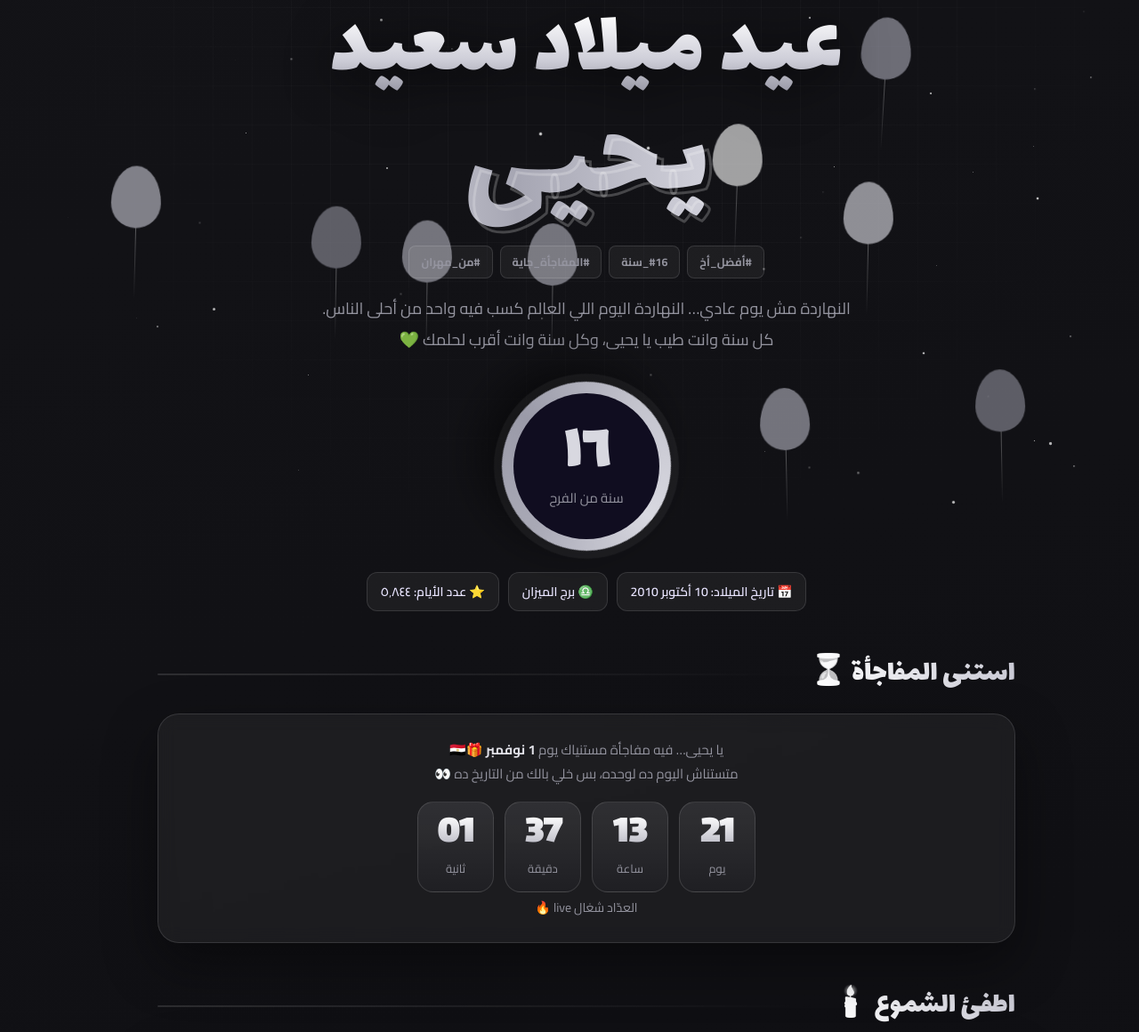
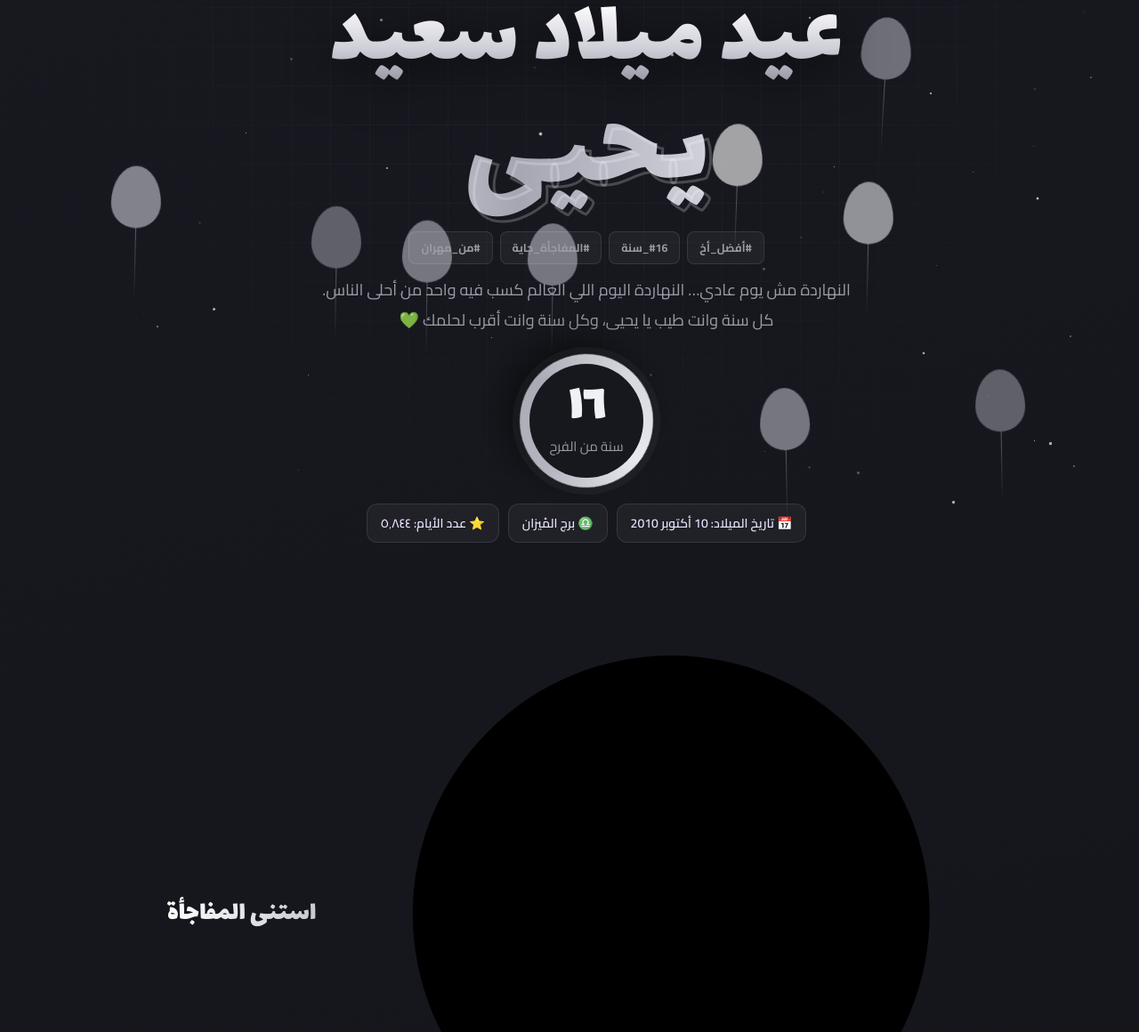
Before and after one commit to mahrangamalonly-dot/merodev, a plain HTML site: page yahya-birthday/index.html in a window 1280 px wide. Shown: the part 212-1372 px from the top of the page at 89% size. Drawn offline with Linux system fonts and the light colour scheme; no server answers.

```diff
--- a/yahya-birthday/index.html
+++ b/yahya-birthday/index.html
@@ -1,4 +1,4 @@
-<!DOCTYPE html>
+?<!DOCTYPE html>
 <html lang="ar" dir="rtl">
 <head>
 <meta charset="UTF-8">
@@ -9,19 +9,19 @@
 <link href="https://fonts.googleapis.com/css2?family=Lalezar&family=Cairo:wght@400;600;700;900&display=swap" rel="stylesheet">
 <style>
   :root{
-    --lime:#d8d8e0;
-    --cyan:#a9a9b6;
-    --pink:#c3c3cd;
-    --violet:#9a9aa8;
-    --amber:#e2e2e9;
-    --mint:#cbcbd6;
-    --orange:#8f8f9d;
-    --ink:#131317;
-    --ink2:#0c0c10;
-    --line:rgba(255,255,255,.12);
-    --card:rgba(255,255,255,.05);
-    --txt:#ececf1;
-    --muted:#94949f;
+    --lime:#e8e9ee;
+    --cyan:#b4b5bf;
+    --pink:#d6d7dd;
+    --violet:#a9aab4;
+    --amber:#f0f1f5;
+    --mint:#dcdee4;
+    --orange:#90919b;
+    --ink:#181920;
+    --ink2:#101116;
+    --line:rgba(255,255,255,.10);
+    --card:rgba(255,255,255,.045);
+    --txt:#e9eaee;
+    --muted:#9a9ca6;
   }
   *{margin:0;padding:0;box-sizing:border-box}
   html{scroll-behavior:smooth}
@@ -29,10 +29,10 @@
     font-family:'Cairo',system-ui,sans-serif;
     color:var(--txt);
     background:
-      radial-gradient(900px 620px at 85% -8%, rgba(255,255,255,.09), transparent 62%),
-      radial-gradient(820px 620px at 0% 100%, rgba(190,190,210,.13), transparent 60%),
-      radial-gradient(700px 520px at 60% 55%, rgba(130,130,150,.12), transparent 65%),
-      linear-gradient(165deg,var(--ink),var(--ink2) 55%,#08080b);
+      radial-gradient(900px 620px at 85% -8%, rgba(255,255,255,.06), transparent 62%),
+      radial-gradient(820px 620px at 0% 100%, rgba(190,192,205,.10), transparent 60%),
+      radial-gradient(700px 520px at 60% 55%, rgba(140,142,158,.08), transparent 65%),
+      linear-gradient(165deg,var(--ink),var(--ink2) 55%,#0c0d11);
     min-height:100vh;overflow-x:hidden;position:relative;
   }
   /* grid + noise overlay */
@@ -54,7 +54,7 @@
   .balloon::after{content:"";position:absolute;top:100%;left:50%;width:1px;height:80px;background:linear-gradient(rgba(255,255,255,.5),transparent)}
   @keyframes floatUp{0%{transform:translateY(0) rotate(-4deg)}100%{transform:translateY(-125vh) rotate(7deg)}}
 
-  .wrap{position:relative;z-index:2;max-width:1000px;margin:0 auto;padding:0 18px 70px}
+  .wrap{position:relative;z-index:2;max-width:1000px;margin:0 auto;padding:0 18px 50px}
 
   /* ================= MARQUEE ================= */
   .marquee{
@@ -69,7 +69,7 @@
   @keyframes scroll{from{transform:translateX(0)}to{transform:translateX(50%)}}
 
   /* ================= HERO ================= */
-  .hero{text-align:center;padding:52px 6px 0}
+  .hero{text-align:center;padding:30px 6px 0}
   .sticker{
     display:inline-flex;align-items:center;gap:8px;padding:7px 16px;border-radius:999px;
     background:rgba(255,255,255,.07);border:1px solid rgba(255,255,255,.2);
@@ -77,7 +77,7 @@
     transform:rotate(-2deg);
   }
   .hero h1{
-    margin:20px 0 4px;font-family:'Lalezar',sans-serif;font-weight:400;
+    margin:14px 0 2px;font-family:'Lalezar',sans-serif;font-weight:400;
     font-size:clamp(44px,10vw,104px);line-height:1.05;letter-spacing:.5px;
     background:linear-gradient(180deg,#ffffff 10%,#cfcfd9 58%,#8b8b99 100%);
     -webkit-background-clip:text;background-clip:text;color:transparent;
@@ -94,46 +94,46 @@
     content:"يحيى";position:absolute;inset:0;-webkit-text-stroke:3px rgba(255,255,255,.22);
     color:transparent;z-index:-1;transform:translate(6px,6px);
   }
-  .tags{display:flex;gap:8px;flex-wrap:wrap;justify-content:center;margin:18px 0 6px}
+  .tags{display:flex;gap:8px;flex-wrap:wrap;justify-content:center;margin:14px 0 4px}
   .tags b{
     font-size:12.5px;font-weight:700;padding:6px 13px;border-radius:8px;
     background:var(--card);border:1px solid var(--line);color:var(--muted);
   }
-  .hero p.sub{max-width:620px;margin:16px auto 0;color:var(--muted);font-size:clamp(15px,2.5vw,18px);line-height:1.95}
+  .hero p.sub{max-width:620px;margin:12px auto 0;color:var(--muted);font-size:clamp(15px,2.5vw,18px);line-height:1.9}
 
   .age-badge{
-    margin:30px auto 0;width:190px;height:190px;border-radius:50%;display:grid;place-content:center;
+    margin:20px auto 0;width:150px;height:150px;border-radius:50%;display:grid;place-content:center;
     background:conic-gradient(from 0deg,var(--lime),var(--cyan),var(--violet),var(--pink),var(--lime));
-    box-shadow:0 0 0 9px rgba(255,255,255,.05),0 22px 60px rgba(0,0,0,.65);
+    box-shadow:0 0 0 8px rgba(255,255,255,.04),0 18px 46px rgba(0,0,0,.6);
     animation:spinSlow 14s linear infinite;
   }
   .age-badge>div{
-    width:164px;height:164px;border-radius:50%;background:#100d20;display:grid;place-content:center;
+    width:128px;height:128px;border-radius:50%;background:#17181e;display:grid;place-content:center;
     animation:spinSlow 14s linear infinite reverse;
   }
-  .age-badge b{display:block;font-family:'Lalezar',sans-serif;font-size:70px;color:var(--lime);line-height:1}
+  .age-badge b{display:block;font-family:'Lalezar',sans-serif;font-size:56px;color:var(--amber);line-height:1}
   .age-badge small{color:var(--muted);font-size:15px}
   @keyframes spinSlow{to{transform:rotate(360deg)}}
 
-  .pills{display:flex;gap:10px;flex-wrap:wrap;justify-content:center;margin-top:24px}
+  .pills{display:flex;gap:10px;flex-wrap:wrap;justify-content:center;margin-top:18px}
   .pills span{
     padding:8px 15px;border-radius:12px;background:var(--card);border:1px solid var(--line);
     font-size:14px;font-weight:600;color:#e9e5ff;
   }
 
   /* ================= SECTION BASE ================= */
-  section{margin-top:44px}
-  .sec-head{display:flex;align-items:center;gap:12px;margin-bottom:18px}
+  section{margin-top:30px}
+  .sec-head{display:flex;align-items:center;gap:11px;margin-bottom:13px}
   .sec-head span{
-    font-family:'Lalezar',sans-serif;font-size:clamp(24px,4.5vw,34px);
-    background:linear-gradient(90deg,var(--lime),var(--cyan));
+    font-family:'Lalezar',sans-serif;font-size:clamp(22px,4.2vw,31px);
+    background:linear-gradient(90deg,#ffffff,#c9c9d4);
     -webkit-background-clip:text;background-clip:text;color:transparent;white-space:nowrap;
   }
-  .sec-head i{flex:1;height:2px;background:linear-gradient(90deg,var(--line),transparent);border-radius:2px}
+  .sec-head i{flex:1;height:1px;background:linear-gradient(90deg,var(--line),transparent);border-radius:2px}
 
   .panel{
-    background:var(--card);border:1px solid var(--line);border-radius:24px;
-    padding:26px 20px;backdrop-filter:blur(10px);box-shadow:0 24px 60px rgba(0,0,0,.4);
+    background:var(--card);border:1px solid var(--line);border-radius:22px;
+    padding:20px 18px;backdrop-filter:blur(10px);box-shadow:0 18px 46px rgba(0,0,0,.35);
   }
 
   /* ================= COUNTDOWN ================= */
@@ -309,25 +309,6 @@
   .music-mini.playing .eq i:nth-child(3){animation-delay:.3s}
   @keyframes eq{from{height:4px}to{height:14px}}
 
-  /* ================= BALLOON GAME ================= */
-  .game{position:relative;height:330px;border-radius:20px;overflow:hidden;border:1px solid var(--line);
-        background:linear-gradient(180deg,rgba(255,255,255,.08),rgba(255,255,255,.02))}
-  .game .hud{position:absolute;top:12px;right:14px;left:14px;display:flex;justify-content:space-between;z-index:4;font-weight:700;font-size:15px}
-  .game .hud b{color:var(--amber)}
-  .gb{position:absolute;bottom:-70px;width:52px;height:64px;cursor:pointer;display:grid;place-content:center;
-      font-size:22px;animation:gbUp linear forwards;user-select:none}
-  .gb::after{content:"";position:absolute;top:100%;left:50%;width:1px;height:60px;background:linear-gradient(rgba(255,255,255,.5),transparent)}
-  @keyframes gbUp{from{transform:translateY(0)}to{transform:translateY(-420px)}}
-  .gb.pop{animation:gbPop .3s ease-out forwards;pointer-events:none}
-  @keyframes gbPop{to{transform:scale(1.9);opacity:0}}
-  .game .win{
-    position:absolute;inset:0;display:none;place-content:center;text-align:center;gap:6px;z-index:5;
-    background:rgba(10,8,22,.82);backdrop-filter:blur(4px);padding:20px;
-  }
-  .game .win.show{display:grid}
-  .game .win b{font-family:'Lalezar',sans-serif;font-size:34px;color:var(--amber)}
-  .game .win p{color:var(--muted);font-size:15px}
-
   /* ================= WISH WHEEL ================= */
   .wheel{text-align:center}
   .wheel-screen{
@@ -407,7 +388,7 @@
 
   <!-- ================= COUNTDOWN ================= -->
   <section>
-    <div class="sec-head"><span>استنى المفاجأة ⏳</span><i></i></div>
+    <div class="sec-head"><svg class="ico" viewBox="0 0 24 24"><circle cx="12" cy="12" r="9"/><path d="M12 7.5V12l3.2 2"/></svg><span>استنى المفاجأة</span><i></i></div>
     <div class="panel cd-wrap">
       <p class="cd-note">
         يا يحيى… فيه مفاجأة مستنياك يوم <b>1 نوفمبر</b> 🎁🇪🇬<br>
@@ -425,7 +406,7 @@
 
   <!-- ================= CAKE ================= -->
   <section>
-    <div class="sec-head"><span>اطفئ الشموع 🕯️</span><i></i></div>
+    <div class="sec-head"><svg class="ico" viewBox="0 0 24 24"><path d="M12 3v2.5"/><path d="M8.5 21h7"/><path d="M9.5 21v-4.6a2.5 2.5 0 0 1 5 0V21"/><path d="M12 12.5V9.5"/></svg><span>اطفئ الشموع</span><i></i></div>
     <div class="panel cake-card">
       <div class="cake" id="cake">
         <div class="candles">
@@ -449,7 +430,7 @@
 
   <!-- ================= MESSAGE ================= -->
   <section>
-    <div class="sec-head"><span>كلمة من مهران 💬</span><i></i></div>
+    <div class="sec-head"><svg class="ico" viewBox="0 0 24 24"><path d="M20.5 12.5a8.5 8.5 0 0 1-12.4 7.5L4 21.5V16A8.5 8.5 0 1 1 20.5 12.5z"/></svg><span>كلمة من مهران</span><i></i></div>
     <div class="panel chat">
       <div class="who">
         <div class="ava">🧑‍💻</div>
@@ -471,7 +452,7 @@
 
   <!-- ================= STATS ================= -->
   <section>
-    <div class="sec-head"><span>عمرك بالأرقام 📊</span><i></i></div>
+    <div class="sec-head"><svg class="ico" viewBox="0 0 24 24"><path d="M4 20V13"/><path d="M10 20V5"/><path d="M16 20v-6"/><path d="M3 20h18"/></svg><span>عمرك بالأرقام</span><i></i></div>
     <div class="grid">
       <div class="card">
         <div class="ico">⏳</div>
@@ -513,23 +494,6 @@
         تاريخ ميلادك <b>10 / 10 / 2010</b> — والنهاردة بتكمل <b id="giftAge">16</b> سنة.<br>
         وخلي بالك… فيه مفاجأة يوم <b>1 نوفمبر</b> 🎁<br>
         <span style="color:var(--lime)">صاحبك اللي بيحبك خالص 💚</span>
-      </div>
-    </div>
-  </section>
-
-  <!-- ================= BALLOON GAME ================= -->
-  <section>
-    <div class="sec-head"><span>فجر البالونات 🎈</span><i></i></div>
-    <div class="panel">
-      <div class="game" id="game">
-        <div class="hud">
-          <span>النقاط: <b id="score">0</b> / <b>15</b></span>
-          <span id="gameMsg">دوس على البالونات بسرعة 👆</span>
-        </div>
-        <div class="win" id="gameWin">
-          <b>🏆 فجرت كل البالونات!</b>
-          <p>كسبت أمنية… خلي بالك، السيرة بتتقسم يوم <b style="color:var(--amber)">1 نوفمبر</b> 🎁</p>
-        </div>
       </div>
     </div>
   </section>
@@ -746,41 +710,6 @@
   }
 })();
 
-/* ================= BALLOON POP GAME ================= */
-const game=document.getElementById('game'),scoreEl=document.getElementById('score'),gameWin=document.getElementById('gameWin'),gameMsg=document.getElementById('gameMsg');
-const GAME_TARGET=15;let score=0;
-const GCOLORS=['#dcdce4','#b4b4c0','#8f8f9b','#c9c9d4','#ffffff','#a9a9b6','#f2f2f6'];
-const GFACE=['🎈','🎈','🎈','🎉','💚','⭐','🎁'];
-function spawnBalloon(){
-  if(score>=GAME_TARGET)return;
-  const b=document.createElement('div');
-  b.className='gb';
-  const w=game.clientWidth;
-  const x=Math.random()*(w-70)+10;
-  b.style.left=x+'px';
-  b.style.background=GCOLORS[Math.floor(Math.random()*GCOLORS.length)];
-  b.style.borderRadius='50% 50% 50% 50%/58% 58% 42% 42%';
-  b.style.animationDuration=(Math.random()*2.5+5)+'s';
-  b.textContent=GFACE[Math.floor(Math.random()*GFACE.length)];
-  b.onclick=()=>{
-    if(b.classList.contains('pop'))return;
-    b.classList.add('pop');
-    score++;scoreEl.textContent=score;
-    const r=b.getBoundingClientRect(),gr=game.getBoundingClientRect();
-    burst(28,r.left-gr.left+26,r.top-gr.top+26);
-    setTimeout(()=>b.remove(),320);
-    if(score>=GAME_TARGET){
-      gameMsg.textContent='كسبت! 🏆';
-      gameWin.classList.add('show');
-      burst(200);setTimeout(()=>burst(150),400);
-    }
-  };
-  game.appendChild(b);
-  setTimeout(()=>b.remove(),parseFloat(b.style.animationDuration)*1000+200);
-}
-let gameTimer=setInterval(spawnBalloon,800);
-gameWin.querySelector('b').onclick=null;
-
 /* ================= WISH WHEEL ================= */
 const WISHES=[
   'سنة فيها نجاح كبير ودرجات تفرّحك 👨‍🎓',
```
Also changed, not shown: api/_lib/http.cjs (+11 -4 lines).
